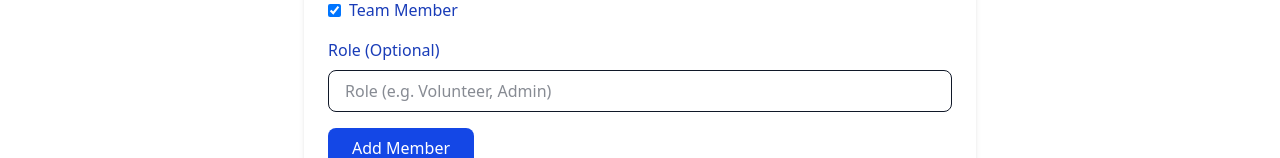
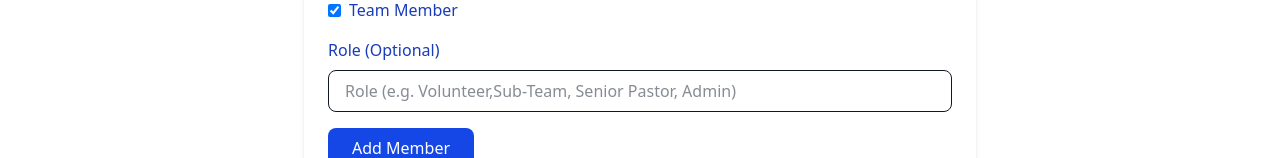
Before and after one commit to infinitypersonified/church-database, a React (Vite) app: page / in a window 1280 px wide. Both pictures are taken after a click on the checkbox 334 px from the left and 230 px from the top of the page. Shown: the part 220-378 px from the top of the page. Built offline with nearby package versions, Linux system fonts and the light colour scheme; no server answers; the database is empty.

Commit message:
Update App.jsx

```diff
--- a/src/App.jsx
+++ b/src/App.jsx
@@ -163,7 +163,7 @@ function MemberList() {
               name="role"
               value={formData.role}
               onChange={handleChange}
-              placeholder="Role (e.g. Volunteer, Admin)"
+              placeholder="Role (e.g. Volunteer,Sub-Team, Senior Pastor, Admin)"
               className="border dark:border-gray-600 rounded-lg px-4 py-2 w-full"
             />
           </div>
```
